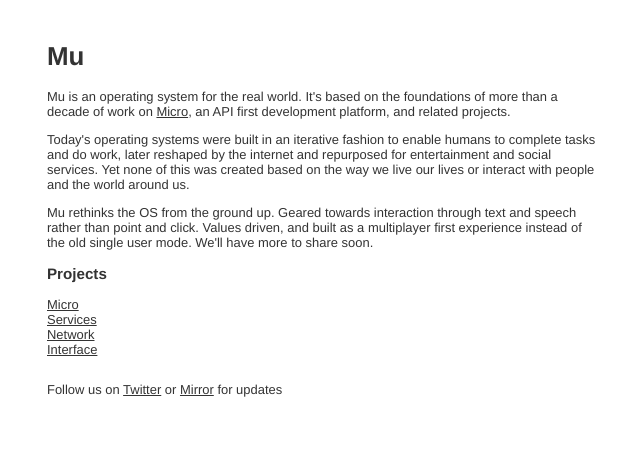
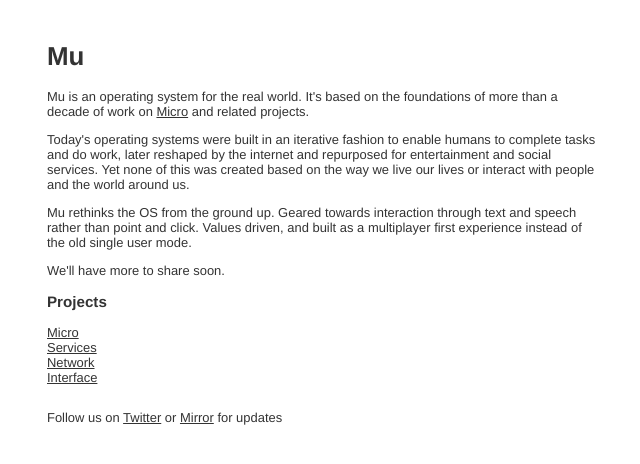
Before and after one commit to muxyz/website, a Jekyll site: the page index.html, which Jekyll copies as it is, in a window 1280 px wide. Shown: the top 464 px of the page, without its empty margins (113-753 px from the left). Built offline with Jekyll 4.4.1, drawn with Linux system fonts in a browser that asks for light colours.

Commit message:
Update index.html

```diff
--- a/index.html
+++ b/index.html
@@ -44,7 +44,7 @@
       </h1>
       <div id="blurb">
       <p>Mu is an operating system for the real world. It's based on the foundations of more than a decade of work on
-      <a href="https://micro.dev">Micro</a>, an API first development platform, and related projects.
+      <a href="/micro">Micro</a> and related projects.
       </p>
 
       <p>Today's operating systems were built in an iterative fashion to enable humans to complete tasks and
@@ -54,8 +54,9 @@
 
       <p>Mu rethinks the OS from the ground up. Geared towards interaction through text and speech rather
       than point and click. Values driven, and built as a multiplayer first experience instead of the old
-      single user mode. We'll have more to share soon.
+      single user mode.
       </p>
+      <p>We'll have more to share soon.</p>
       </div>
 
       <h3>Projects</h3>
```
